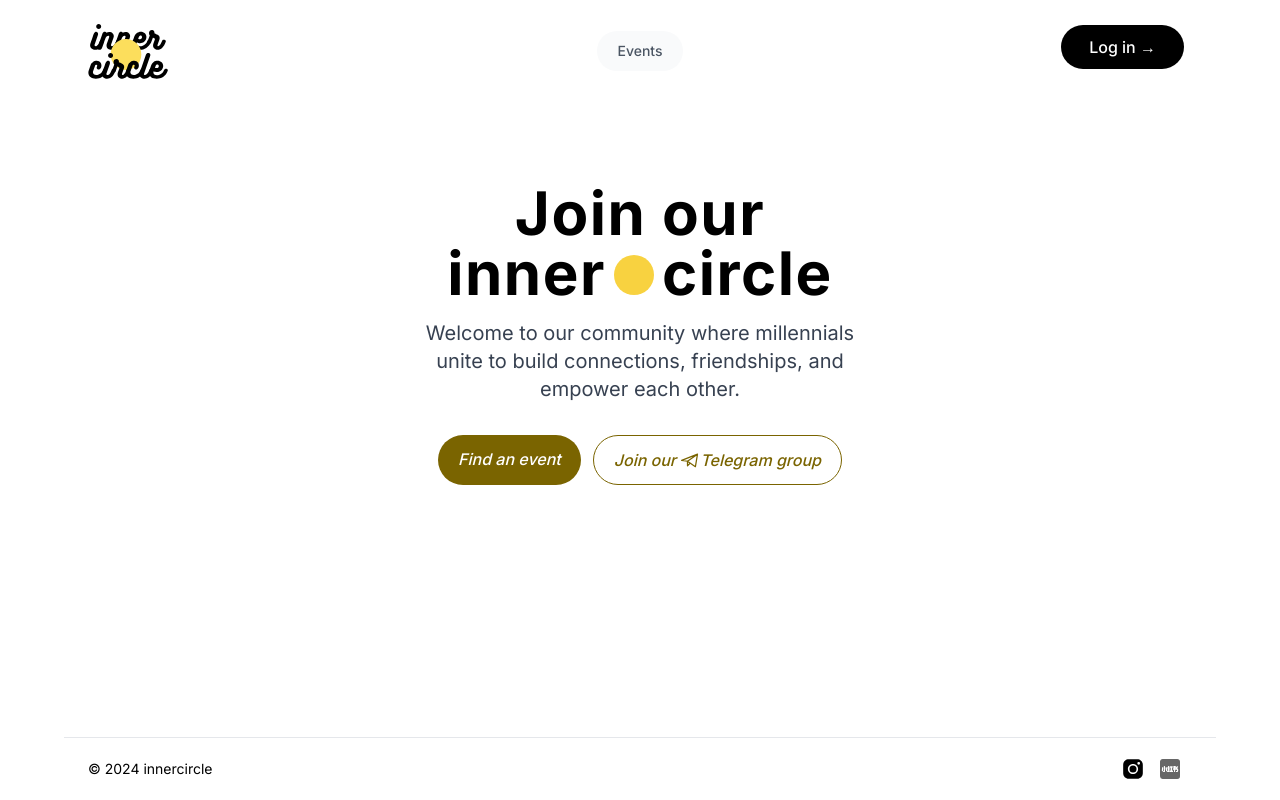
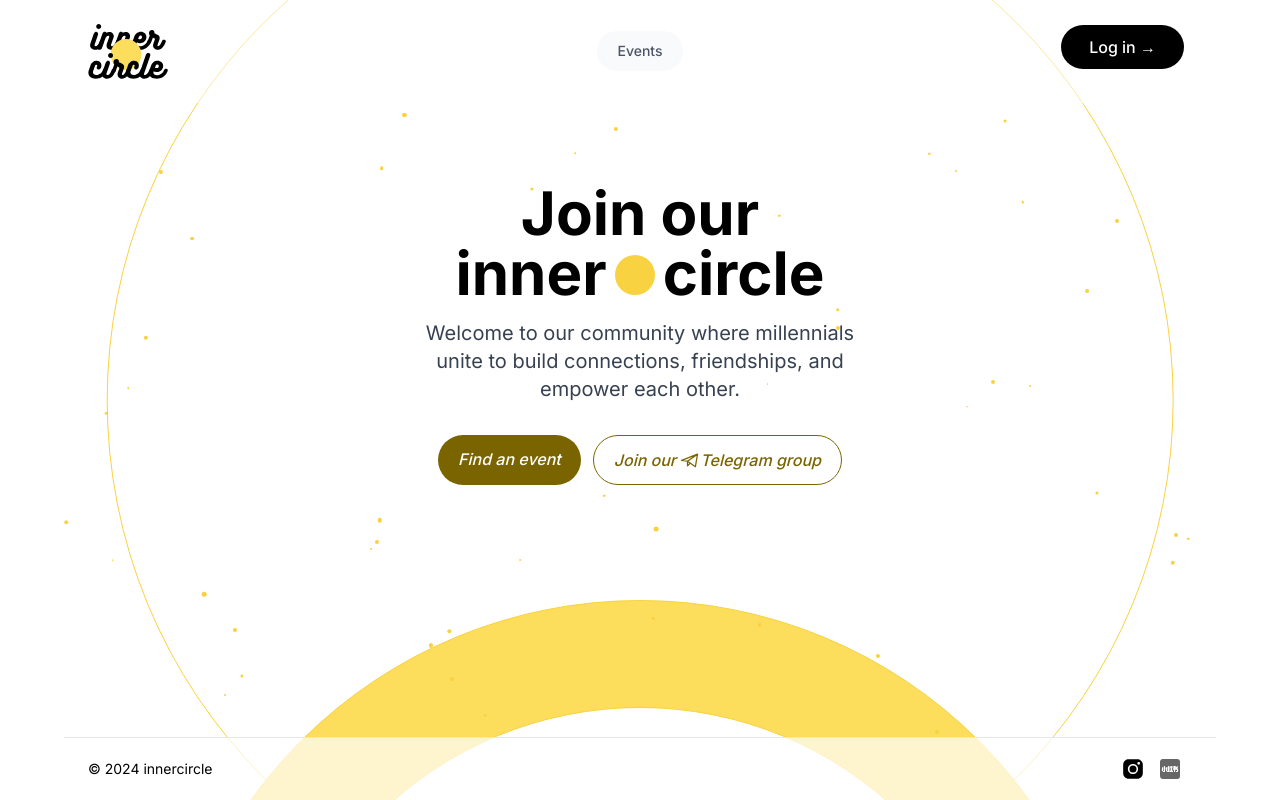
Before and after one commit to manapixels/innercircle, a Next.js app: page / in a window 1280 px wide. Built offline with nearby package versions, Linux system fonts and the light colour scheme; no server answers.

Commit message:
Add background circles

```diff
--- a/src/app/_components/Footer.tsx
+++ b/src/app/_components/Footer.tsx
@@ -3,7 +3,7 @@ import Link from 'next/link';
 
 export default async function Footer() {
   return (
-    <footer className="max-w-6xl w-full mx-auto">
+    <footer className="max-w-6xl w-full mx-auto bg-opacity-70 bg-white">
       <div
         className="flex items-center justify-between px-6 py-3 border-t border-gray-200"
       >
--- a/src/app/_components/Header.tsx
+++ b/src/app/_components/Header.tsx
@@ -16,7 +16,7 @@ export default async function Header() {
   } = await supabase.auth.getUser()
 
   return (
-    <header className="max-w-6xl w-full mx-auto">
+    <header className="max-w-6xl w-full mx-auto bg-opacity-50 bg-white">
       <nav
         className="grid grid-cols-3 items-center p-6"
         aria-label="Global"
--- a/src/app/layout.tsx
+++ b/src/app/layout.tsx
@@ -21,11 +21,11 @@ export default function RootLayout({
 }>) {
   return (
     <html lang="en">
-      <body className={`${inter.className} antialiased`}>
+      <body className={`${inter.className} antialiased overflow-clip`}>
           <UserProvider>
             <div className="flex flex-col min-h-screen w-full">
               <Header />
-              <div className="flex-grow px-6 py-8 max-w-6xl w-full mx-auto">{children}</div>
+              <div className="flex-grow px-6 py-8 max-w-6xl w-full mx-auto relative">{children}</div>
               <Footer />
             </div>
             <div id="modal-portal"></div>
--- a/src/app/page.tsx
+++ b/src/app/page.tsx
@@ -7,18 +7,83 @@ export const metadata: Metadata = {
 
 export default async function HomePage() {
   return (
-    <div className="p-4 md:p-12 pb-0 md:pb-0 max-w-7xl mx-auto">
-      <div className="max-w-md text-center mx-auto">
-
-        <div className="text-6xl font-bold tracking-wide mb-4">Join our<br/>inner<div className="w-10 h-10 bg-base-300 rounded-full aspect-square inline-block mx-2"></div>circle</div>
-        <p className="text-xl mb-8 text-gray-700">
-          Welcome to our community where millennials unite to build connections, friendships, and empower each other.
-        </p>
-        <div className="flex gap-3 justify-center">
-        <Link href='/events' className="px-5 py-3 text-base font-medium text-center text-white bg-base-700 rounded-full hover:bg-base-800 focus:ring-4 focus:outline-none focus:ring-base-300 dark:bg-base-600 dark:hover:bg-base-700 dark:focus:ring-base-800 italic">Find an event</Link>
-        <Link href='/' className="px-5 py-3 text-base font-medium text-center text-base-700 border border-base-700 rounded-full hover:border-base-600 hover:text-base-600 focus:ring-4 focus:outline-none focus:ring-base-300 dark:text-base-600 dark:border-base-600 dark:hover:bg-base-600 dark:hover:text-white dark:focus:ring-base-800 italic">Join our <svg className="inline align-text-top" width="20px" height="20px" stroke-width="1.5" viewBox="0 0 24 24" fill="none" xmlns="http://www.w3.org/2000/svg" color="#000000"><path d="M21 5L2 12.5L9 13.5M21 5L18.5 20L9 13.5M21 5L9 13.5M9 13.5V19L12.2488 15.7229" stroke="#7A6400" stroke-width="1.5" stroke-linecap="round" stroke-linejoin="round"></path></svg>Telegram group</Link>
+    <>
+      <div className="p-4 md:p-12 pb-0 md:pb-0 max-w-7xl mx-auto">
+        <div className="max-w-md text-center mx-auto ">
+          <div className="text-6xl font-bold mb-4">
+            Join our
+            <br />
+            inner
+            <div className="w-10 h-10 bg-base-300 rounded-full aspect-square inline-block mx-2"></div>
+            circle
+          </div>
+          <p className="text-xl mb-8 text-gray-700">
+            Welcome to our community where millennials unite to build
+            connections, friendships, and empower each other.
+          </p>
+          <div className="flex gap-3 justify-center">
+            <Link
+              href="/events"
+              className="px-5 py-3 text-base font-medium text-center text-white bg-base-700 rounded-full hover:bg-base-800 focus:ring-4 focus:outline-none focus:ring-base-300 dark:bg-base-600 dark:hover:bg-base-700 dark:focus:ring-base-800 italic"
+            >
+              Find an event
+            </Link>
+            <Link
+              href="/"
+              className="px-5 py-3 text-base font-medium text-center text-base-700 bg-white border border-base-700 rounded-full hover:border-base-600 hover:text-base-600 focus:ring-4 focus:outline-none focus:ring-base-300 dark:text-base-600 dark:border-base-600 dark:hover:bg-base-600 dark:hover:text-white dark:focus:ring-base-800 italic"
+            >
+              Join our{' '}
+              <svg
+                className="inline align-text-top"
+                width="20px"
+                height="20px"
+                stroke-width="1.5"
+                viewBox="0 0 24 24"
+                fill="none"
+                xmlns="http://www.w3.org/2000/svg"
+                color="#000000"
+              >
+                <path
+                  d="M21 5L2 12.5L9 13.5M21 5L18.5 20L9 13.5M21 5L9 13.5M9 13.5V19L12.2488 15.7229"
+                  stroke="#7A6400"
+                  stroke-width="1.5"
+                  stroke-linecap="round"
+                  stroke-linejoin="round"
+                ></path>
+              </svg>
+              Telegram group
+            </Link>
+          </div>
         </div>
       </div>
+
+      <div className="relative -z-[1]">
+        <div className="border aspect-square border-base-300 rounded-full w-10/12 fixed top-1/2 left-1/2 transform -translate-x-1/2 -translate-y-1/2"></div>
+        <div className="fixed top-3/4 left-1/2 w-full transform -translate-x-1/2 flex items-center justify-center">
+          <div className="border aspect-square border-base-300 bg-base-100 rounded-full w-9/12"></div>
+          <div className="border aspect-square border-base-300 bg-white rounded-full w-7/12 absolute"></div>
+        </div>
+      </div>
+
+    <div className="absolute inset-0 flex flex-wrap justify-center items-center -z-[1]">
+      {Array.from({ length: 50 }).map((_, index) => {
+        const widthHeight = Math.random() * 0.2 + 0.1;
+        return (
+        <div
+          key={index}
+          className="bg-base-300 rounded-full aspect-square"
+          style={{
+            width: `${widthHeight}rem`, // Random width between 2rem and 7rem
+            height: `${widthHeight}rem`, // Random height between 2rem and 7rem
+            position: 'absolute',
+            top: `${Math.random() * 100}%`,
+            left: `${Math.random() * 100}%`,
+            transform: `translate(-50%, -50%)`,
+          }}
+        ></div>
+        )
+      })}
     </div>
+    </>
   );
 }
```
